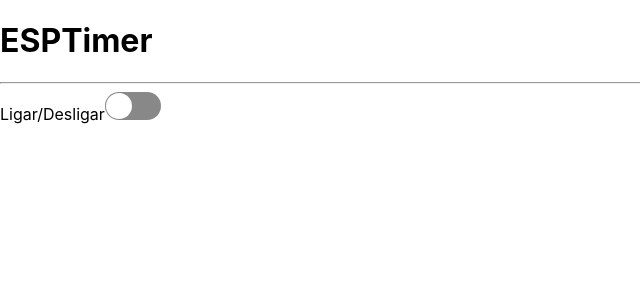
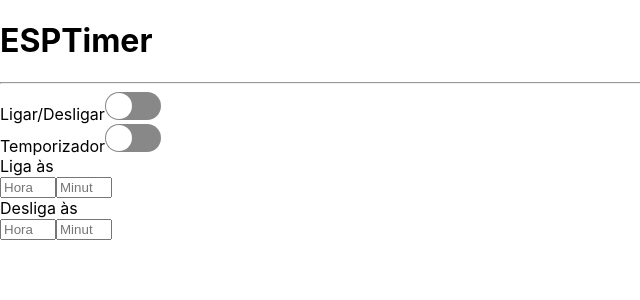
Before and after one commit to jaedsonpys/esp-timer-web, a React (Create React App) app: page / in a window 1280 px wide. Shown: the top 300 px of the page, without its empty margins (0-640 px from the left). Built offline with nearby package versions, Linux system fonts and the light colour scheme.

Commit message:
feat: create timer controller inputs

```diff
--- a/src/App.jsx
+++ b/src/App.jsx
@@ -18,6 +18,34 @@ function App() {
                     id='controlSwitch'
                 />
             </div>
+            <div className='timerArea'>
+                <div className='timerControl'>
+                    <label htmlFor="timerControlSwitch">Temporizador</label>
+                    <Switch
+                        onChange={checked => setChecked(checked)}
+                        checked={checked}
+                        checkedIcon={false}
+                        uncheckedIcon={false}
+                        id='timerControlSwitch'
+                    />
+                </div>
+                <div className="timerSelectorArea">
+                    <div className='timerSelectorForm'>
+                        <label htmlFor="minTimer">Liga às</label>
+                        <div id="minTimer">
+                            <input type="number" min={0} max={23} id="hourSelector" placeholder='Hora'/>
+                            <input type="number" min={0} max={59} id="minuteSelector" placeholder='Minutos'/>
+                        </div>
+                    </div>
+                    <div className='timerSelectorForm'>
+                        <label htmlFor="maxTimer">Desliga às</label>
+                        <div id='maxTimer'>
+                            <input type="number" min={0} max={23} id="hourSelector" placeholder='Hora'/>
+                            <input type="number" min={0} max={59} id="minuteSelector" placeholder='Minutos'/>
+                        </div>
+                    </div>
+                </div>
+            </div>
         </>
     );
 }
```
